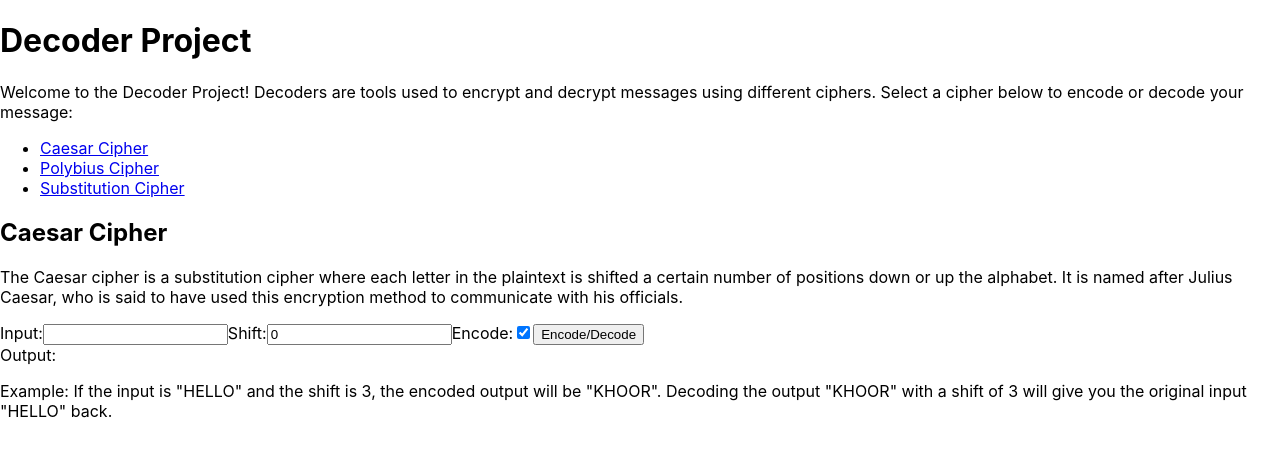
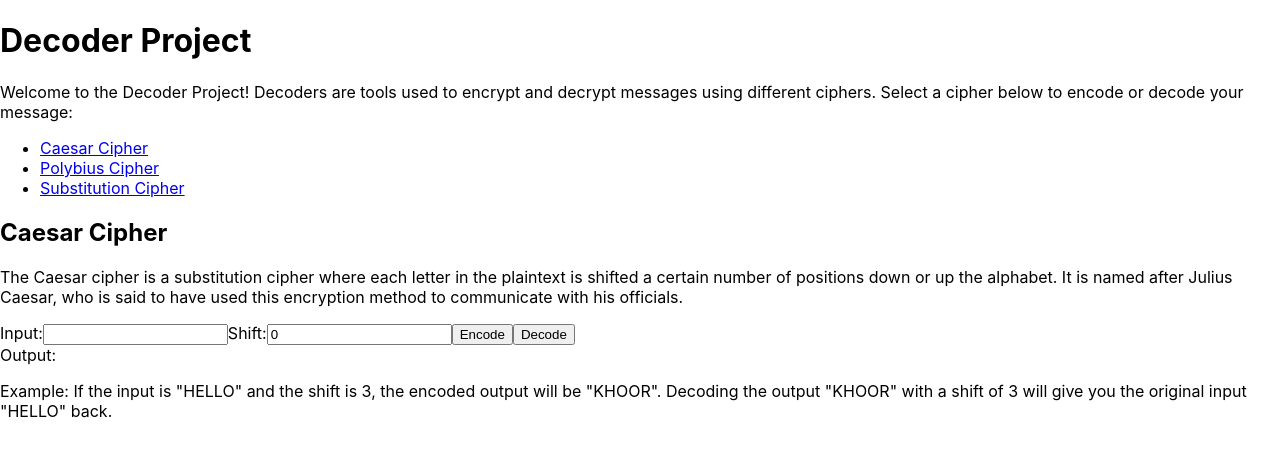
Before and after one commit to Maximoe2588/DecoderReact, a React (Create React App) app: page /caesar in a window 1280 px wide. Shown: the top 456 px of the page. Built offline with nearby package versions, Linux system fonts and the light colour scheme.

Commit message:
update 2 buttons on components

```diff
--- a/src/components/Caesar.js
+++ b/src/components/Caesar.js
@@ -15,18 +15,24 @@ function Caesar() {
     setShift(parseInt(e.target.value));
   };
 
-  const handleEncodeChange = (e) => {
-    setEncode(e.target.checked);
-  };
-
-  const handleCaesar = () => {
+  const handleEncode = () => {
     if (!shift || shift < -25 || shift > 25) {
       setOutput('Invalid shift value');
       return;
     }
 
-    const encoded = caesar(input, shift, encode);
+    const encoded = caesar(input, shift, true);
     setOutput(encoded);
+  };
+
+  const handleDecode = () => {
+    if (!shift || shift < -25 || shift > 25) {
+      setOutput('Invalid shift value');
+      return;
+    }
+
+    const decoded = caesar(input, shift, false);
+    setOutput(decoded);
   };
 
   return (
@@ -41,9 +47,8 @@ function Caesar() {
       <input id="caesar-input" type="text" value={input} onChange={handleInputChange} />
       <label htmlFor="caesar-shift">Shift:</label>
       <input id="caesar-shift" type="number" value={shift} onChange={handleShiftChange} />
-      <label htmlFor="caesar-encode">Encode:</label>
-      <input id="caesar-encode" type="checkbox" checked={encode} onChange={handleEncodeChange} />
-      <button onClick={handleCaesar}>Encode/Decode</button>
+      <button onClick={handleEncode}>Encode</button>
+      <button onClick={handleDecode}>Decode</button>
       <div>Output: {output}</div>
       <p>
         Example: If the input is "HELLO" and the shift is 3, the encoded output will be "KHOOR".
```
